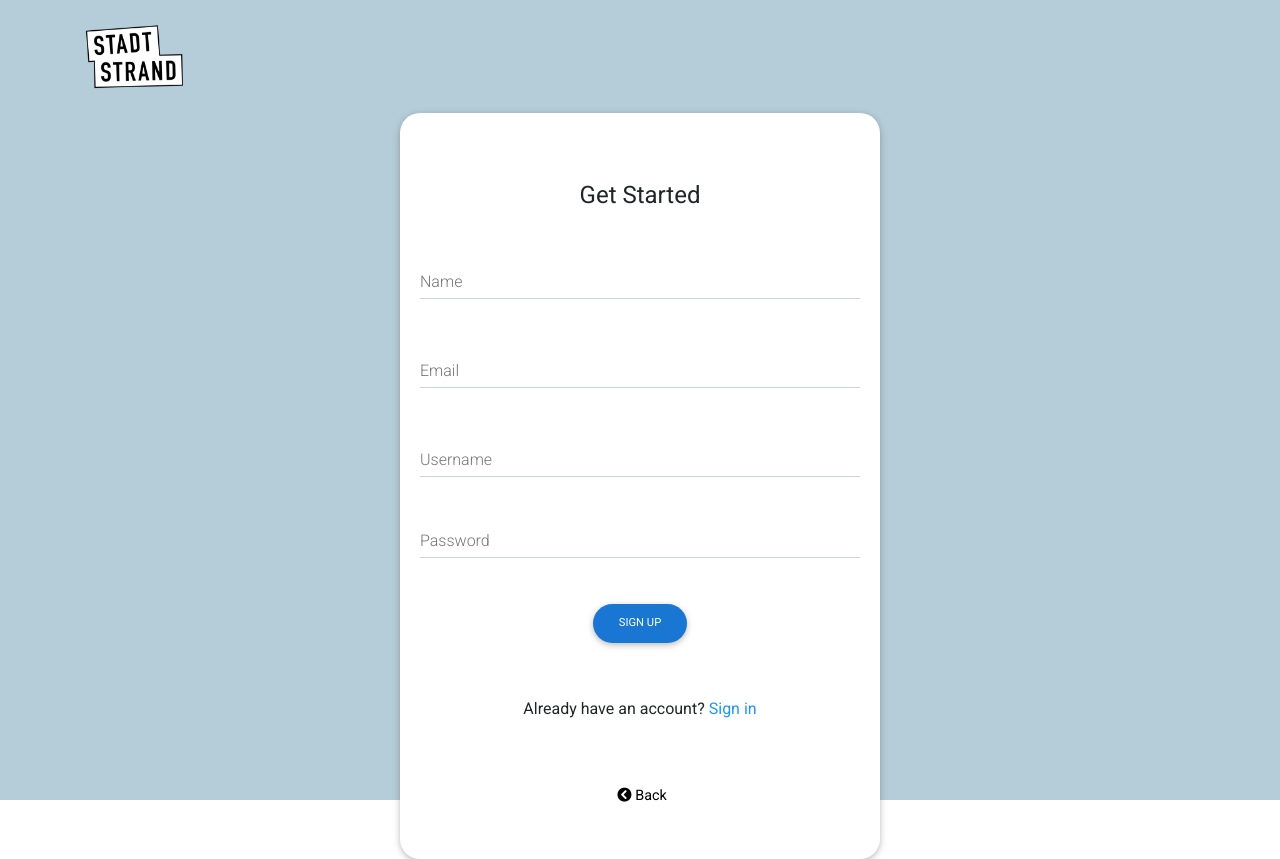
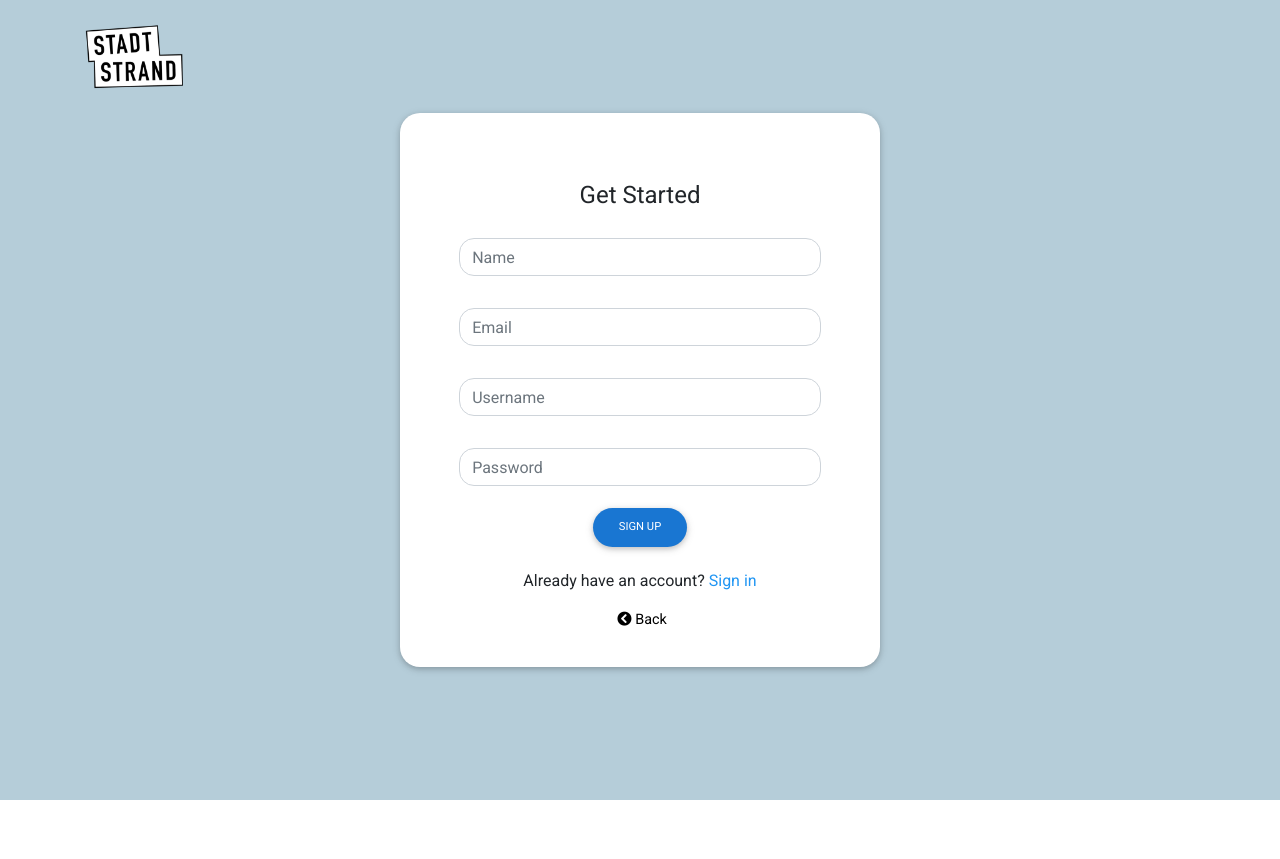
Before and after one commit to gastrown/stadtstrands, a React (Create React App) app: page /admin/0/signup in a window 1280 px wide. After the commit the page ends 800 px from the top, so only its background shows below. Built offline with nearby package versions, Linux system fonts and the light colour scheme.

Commit message:
Admin Login and Signup update

```diff
--- a/src/AppContainer/Admin/AdminLogin.js
+++ b/src/AppContainer/Admin/AdminLogin.js
@@ -1,5 +1,5 @@
 import React from "react";
-import { MDBContainer, MDBRow, MDBCol, MDBCard, MDBCardBody, MDBCardTitle, MDBInput, MDBBtn, MDBIcon} from 'mdbreact';
+import { MDBContainer, MDBRow, MDBCol, MDBCard, MDBCardBody, MDBCardTitle, MDBBtn, MDBIcon} from 'mdbreact';
 import AdminStyle from '../../AppStyles/AdminStyles.module.css';
 import AdminNavbar from '../../AppComponents/AdminComp/AdminNavbar';
 import { Link, useHistory } from 'react-router-dom';
@@ -16,22 +16,24 @@ function AdminLogin () {
               <MDBCardBody className="text-center mt-5">
                 <MDBCardTitle cascade className='text-center'>Sign in</MDBCardTitle>
                 <p>to access your brand Page</p>
-                <MDBInput
-                  label="Email"
-                  group
-                  className="mt-5"
-                  type="email"
-                  validate
-                  error="wrong"
-                  success="right"
-                />
-                <MDBInput
-                  label="Password"
-                  group
-                  type="password"
-                  validate
-                  containerClass="mb-0"
-                />
+                <div className="form-group row">
+                  <div className="col-md-10 offset-md-1">
+                    <input
+                      type="email"
+                      placeholder="Email"
+                      style={{borderRadius:'15px'}}
+                      className="form-control mt-3" />
+                  </div>
+                </div>
+                <div className="form-group row">
+                  <div className="col-md-10 offset-md-1">
+                    <input
+                      type="password"
+                      placeholder="Password"
+                      style={{borderRadius:'15px'}}
+                      className="form-control mt-3" />
+                  </div>
+                </div>
 
               <div className="text-center mb-3">
                 <MDBBtn
@@ -45,12 +47,12 @@ function AdminLogin () {
                 </MDBBtn>
               </div>
 
-              <p className="mt-5 font-medium text-center pb-3">
+              <p className="mt-2 font-medium text-center">
                 Don't have an account?
                 <Link className="blue-text ml-1" to="/admin/0/signup">Sign up</Link>
               </p>
 
-              <div className="mt-5 font-small text-center pb-3">
+              <div className="mt-2 font-small text-center">
                         <div onClick={history.goBack} className="black-text">
                             <MDBIcon icon="chevron-circle-left" /> Back
                         </div>
--- a/src/AppContainer/Admin/AdminSignup.js
+++ b/src/AppContainer/Admin/AdminSignup.js
@@ -1,11 +1,12 @@
 import React from "react";
-import { MDBContainer, MDBRow, MDBCol, MDBCard, MDBCardBody, MDBCardTitle, MDBInput, MDBBtn, MDBIcon} from 'mdbreact';
+import { MDBContainer, MDBRow, MDBCol, MDBCard, MDBCardBody, MDBCardTitle, MDBBtn, MDBIcon} from 'mdbreact';
 import AdminStyle from '../../AppStyles/AdminStyles.module.css';
 import AdminNavbar from '../../AppComponents/AdminComp/AdminNavbar';
 import { Link, useHistory } from 'react-router-dom';
 
 function AdminSignup () {
   const history = useHistory();
+
   return (
     <MDBContainer fluid className={AdminStyle.adminbody2}>
       <AdminNavbar />
@@ -15,40 +16,45 @@ function AdminSignup () {
             <MDBCard style={{ width: "30rem",borderRadius:"20px" }}>
               <MDBCardBody className="text-center mt-5">
                 <MDBCardTitle cascade className='text-center'>Get Started</MDBCardTitle>
-                <MDBInput
-                  label="Name"
-                  group
-                  className="mt-5"
-                  type="text"
-                  validate
-                  error="wrong"
-                  success="right"
-                />
-                <MDBInput
-                  label="Email"
-                  group
-                  className="mt-5"
-                  type="email"
-                  validate
-                  error="wrong"
-                  success="right"
-                />
-                <MDBInput
-                  label="Username"
-                  group
-                  className="mt-5"
-                  type="text"
-                  validate
-                  error="wrong"
-                  success="right"
-                />
-                <MDBInput
-                  label="Password"
-                  group
-                  type="password"
-                  validate
-                  containerClass="mb-0"
-                />
+                <div className="form-group row">
+                  <div className="col-md-10 offset-md-1">
+                    <input
+                      type="text"
+                      placeholder="Name"
+                      style={{borderRadius:'15px'}}
+                      className="form-control mt-3" />
+                  </div>
+                </div>
+
+                <div className="form-group row">
+                  <div className="col-md-10 offset-md-1">
+                    <input
+                      type="email"
+                      placeholder="Email"
+                      style={{borderRadius:'15px'}}
+                      className="form-control mt-3" />
+                  </div>
+                </div>
+
+                <div className="form-group row">
+                  <div className="col-md-10 offset-md-1">
+                    <input
+                      type="text"
+                      placeholder="Username"
+                      style={{borderRadius:'15px'}}
+                      className="form-control mt-3" />
+                  </div>
+                </div>
+
+                <div className="form-group row">
+                  <div className="col-md-10 offset-md-1">
+                    <input
+                      type="password"
+                      placeholder="Password"
+                      style={{borderRadius:'15px'}}
+                      className="form-control mt-3" />
+                  </div>
+                </div>
 
               <div className="text-center mb-3">
                 <MDBBtn
@@ -63,12 +69,12 @@ function AdminSignup () {
                 </MDBBtn>
               </div>
 
-              <p className="mt-5 font-medium text-center pb-3">
+              <p className="mt-2 font-medium text-center">
                 Already have an account?
                 <Link className="blue-text ml-1" to="/admin/0/login">Sign in</Link>
               </p>
 
-              <p className="mt-5 font-small text-center pb-3">
+              <p className="mt-2 font-small text-center">
                 <a href="#!" className="black-text ml-1">
 
                   <a onClick={history.goBack} href="#!" className="black-text">
```
Also changed, not shown: public/manifest.json.
